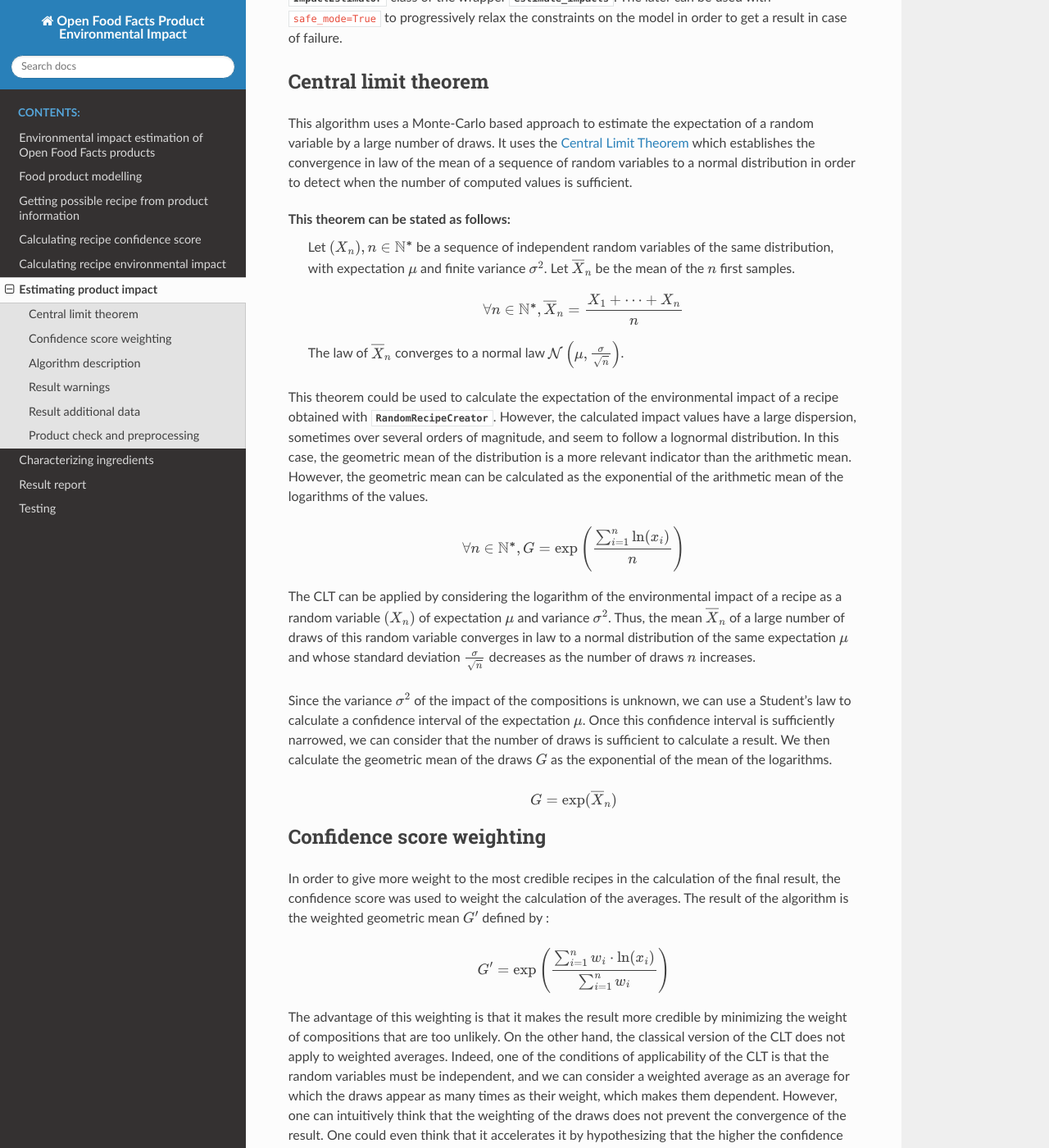
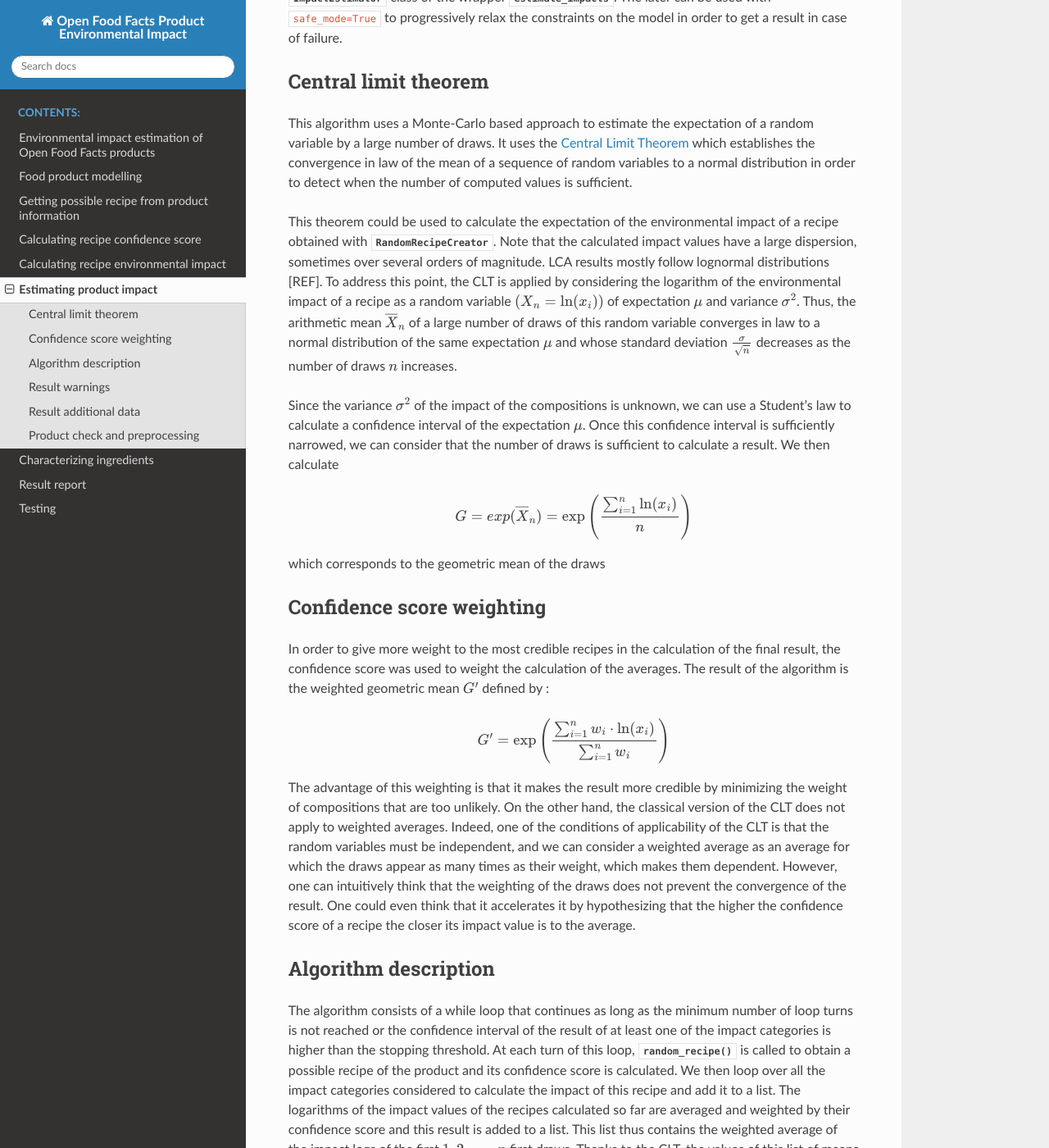
Before and after one commit to openfoodfacts/off-product-environmental-impact, a Sphinx documentation site: the page built from doc/source/estimating-product-impact.rst, in a window 1280 px wide and 1400 px high, scrolled down 199 px. Shown: the whole window at 82% size. Built offline with Sphinx 7.4.7 and the Read the Docs theme 2.0.0, drawn with Linux system fonts in a browser that asks for light colours; some of the changed text lies outside the part shown.

Commit message:
Doc updates according to @helias suggestions
#13

```diff
--- a/doc/source/estimating-product-impact.rst
+++ b/doc/source/estimating-product-impact.rst
@@ -8,28 +8,15 @@ Central limit theorem
 
 This algorithm uses a Monte-Carlo based approach to estimate the expectation of a random variable by a large number of draws. It uses the `Central Limit Theorem <https://en.wikipedia.org/wiki/Central_limit_theorem>`_ which establishes the convergence in law of the mean of a sequence of random variables to a normal distribution in order to detect when the number of computed values is sufficient.
 
-This theorem can be stated as follows:
-    Let :math:`(X_n), n \in \mathbb{N^*}` be a sequence of independent random variables of the same distribution, with expectation :math:`\mu` and finite variance :math:`\sigma^2`.
-    Let :math:`\overline{X}_n` be the mean of the :math:`n` first samples.
+This theorem could be used to calculate the expectation of the environmental impact of a recipe obtained with :class:`~impacts_estimation.impacts_estimation.RandomRecipeCreator`. Note that the calculated impact values have a large dispersion, sometimes over several orders of magnitude. LCA results mostly follow lognormal distributions [REF]. To address this point, the CLT is applied by considering the logarithm of the environmental impact of a recipe as a random variable :math:`(X_n=\ln(x_i))` of expectation :math:`\mu` and variance :math:`\sigma^2`.
+Thus, the arithmetic mean :math:`\overline{X}_n` of a large number of draws of this random variable converges in law to a normal distribution of the same expectation :math:`\mu` and whose standard deviation :math:`\frac{\sigma}{\sqrt{n}}` decreases as the number of draws :math:`n` increases.
 
-    .. math::
-        \forall n \in \mathbb{N^*}, \overline{X}_n = \frac{X_1+\dots+X_n}{n}
-
-    The law of :math:`\overline{X}_n` converges to a normal law :math:`\mathcal{N}\left(\mu,\frac{\sigma}{\sqrt{n}}\right)`.
-
-This theorem could be used to calculate the expectation of the environmental impact of a recipe obtained with :class:`~impacts_estimation.impacts_estimation.RandomRecipeCreator`. However, the calculated impact values have a large dispersion, sometimes over several orders of magnitude, and seem to follow a lognormal distribution. In this case, the geometric mean of the distribution is a more relevant indicator than the arithmetic mean. However, the geometric mean can be calculated as the exponential of the arithmetic mean of the logarithms of the values.
+Since the variance :math:`\sigma^2` of the impact of the compositions is unknown, we can use a Student's law to calculate a confidence interval of the expectation :math:`\mu`. Once this confidence interval is sufficiently narrowed, we can consider that the number of draws is sufficient to calculate a result. We then calculate
 
 .. math::
-    \forall n \in \mathbb{N^*}, G=\exp\left(\frac{\sum_{i=1}^{n}{\ln(x_i)}}{n}\right)
+   G=exp(\overline{X}_n)=\exp\left(\frac{\sum_{i=1}^{n}{\ln(x_i)}}{n}\right)
 
-The CLT can be applied by considering the logarithm of the environmental impact of a recipe as a random variable :math:`(X_n)` of expectation :math:`\mu` and variance :math:`\sigma^2`.
-Thus, the mean :math:`\overline{X}_n` of a large number of draws of this random variable converges in law to a normal distribution of the same expectation :math:`\mu` and whose standard deviation :math:`\frac{\sigma}{\sqrt{n}}` decreases as the number of draws :math:`n` increases.
-
-Since the variance :math:`\sigma^2` of the impact of the compositions is unknown, we can use a Student's law to calculate a confidence interval of the expectation :math:`\mu`. Once this confidence interval is sufficiently narrowed, we can consider that the number of draws is sufficient to calculate a result. We then calculate the geometric mean of the draws :math:`G`
-as the exponential of the mean of the logarithms.
-
-.. math::
-    G=\exp(\overline{X}_n)
+which corresponds to the geometric mean of the draws
 
 Confidence score weighting
 --------------------------
```
Also changed, not shown: other parts of doc/source/estimating-product-impact.rst (+1 -1 lines).
